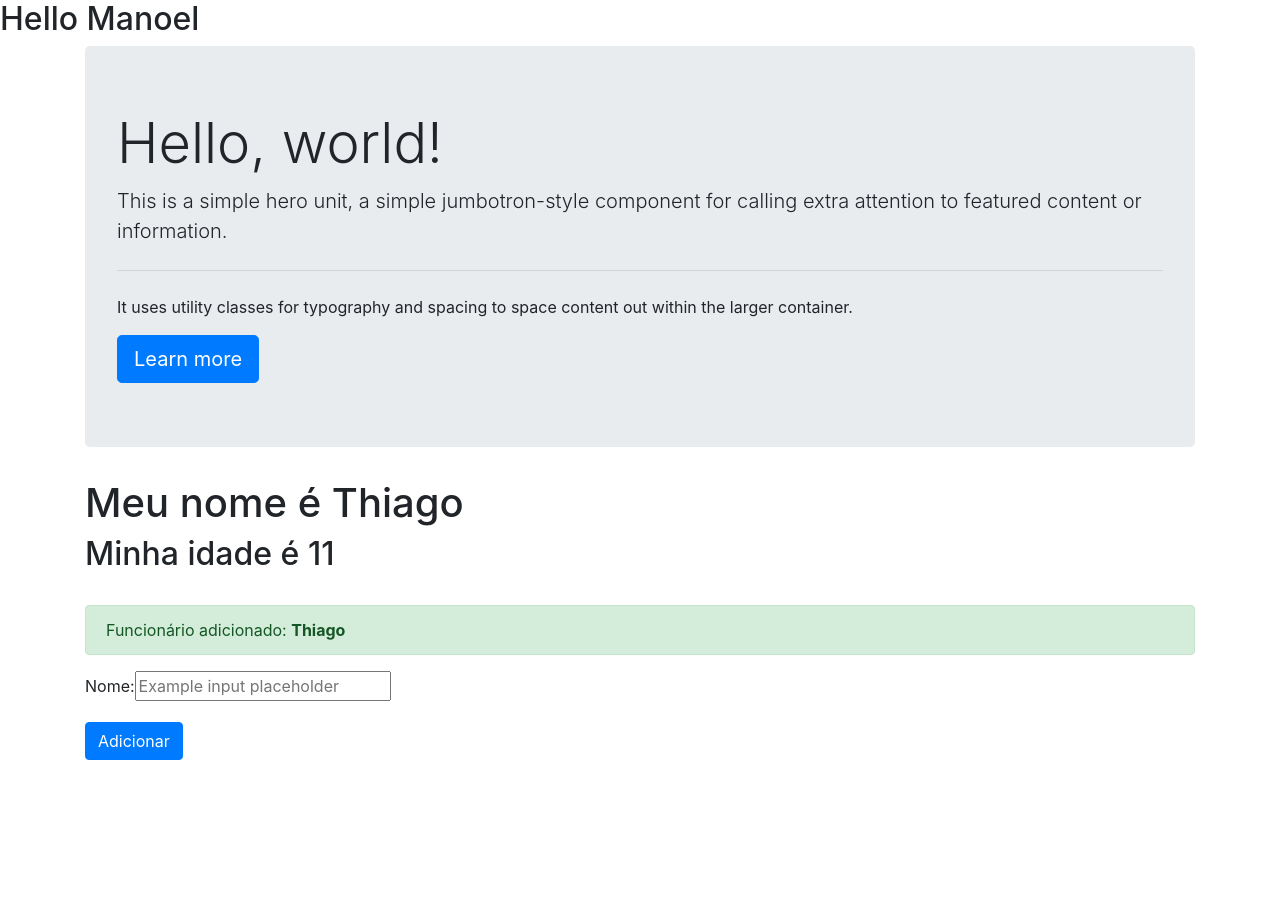
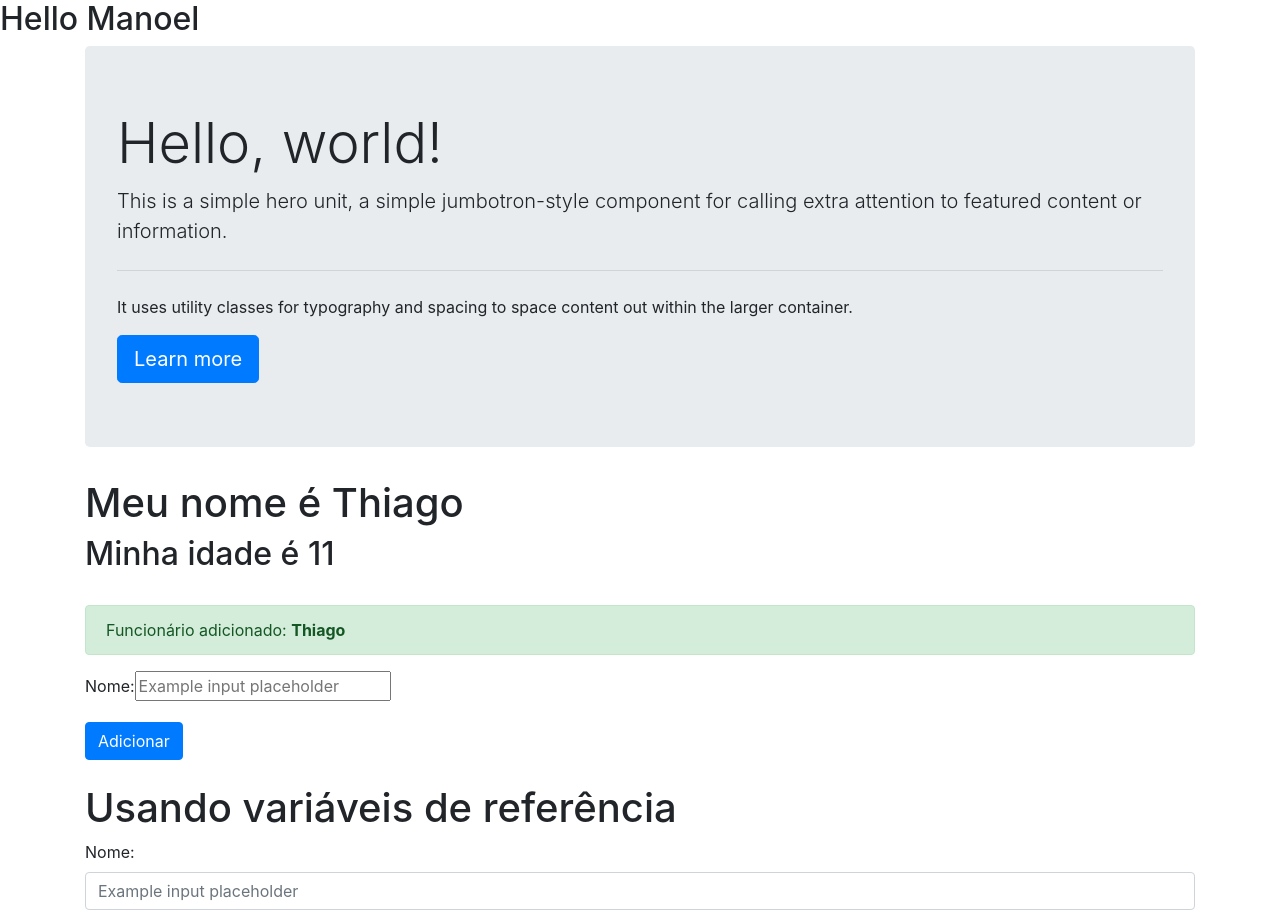
Before and after one commit to tindao02/fundamentos-angular, an Angular app: page / in a window 1280 px wide. Shown: the top 924 px of the page. Before the commit the page ends 800 px from the top, so only its background shows below. Built offline with nearby package versions, Linux system fonts and the light colour scheme.

Commit message:
Variáveis de referência

```diff
--- a/src/app/bem-vindo4/bem-vindo4.component.html
+++ b/src/app/bem-vindo4/bem-vindo4.component.html
@@ -26,5 +26,18 @@
 
     <button type="button" class="btn btn-primary" (click)="adicionar()" >Adicionar</button>
 
+    <br>
+    <br>
+    <h1>Usando variáveis de referência</h1>
+
+    <form>
+      <div class="form-group">
+        <label >Nome:</label>
+        <input type="text" placeholder="Example input placeholder" class="form-control" #nomeInput >
+      </div>
+    </form>
+
+    <button type="button" class="btn btn-primary" (click)="adicionar2(nomeInput.value)"  >Adicionar</button>
+
 
 </div>
--- a/src/app/bem-vindo4/bem-vindo4.component.ts
+++ b/src/app/bem-vindo4/bem-vindo4.component.ts
@@ -26,4 +26,9 @@ export class BemVindo4Component
     this.nome = event.target.value;
   }
 
+  public adicionar2(nomeInput: string): void
+  {
+    this.nome = nomeInput;
+  }
+
 }
```
